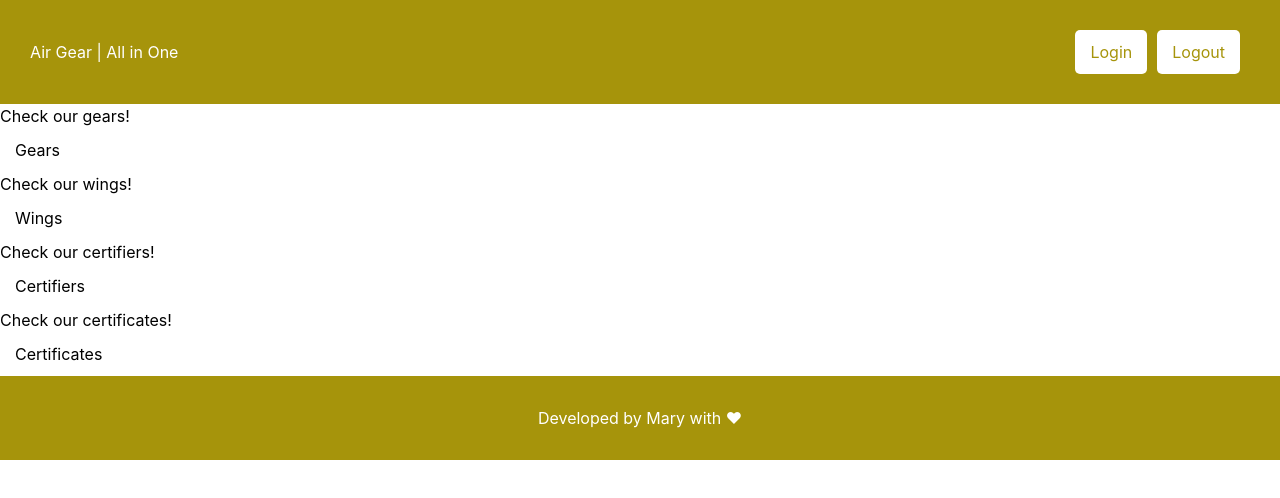
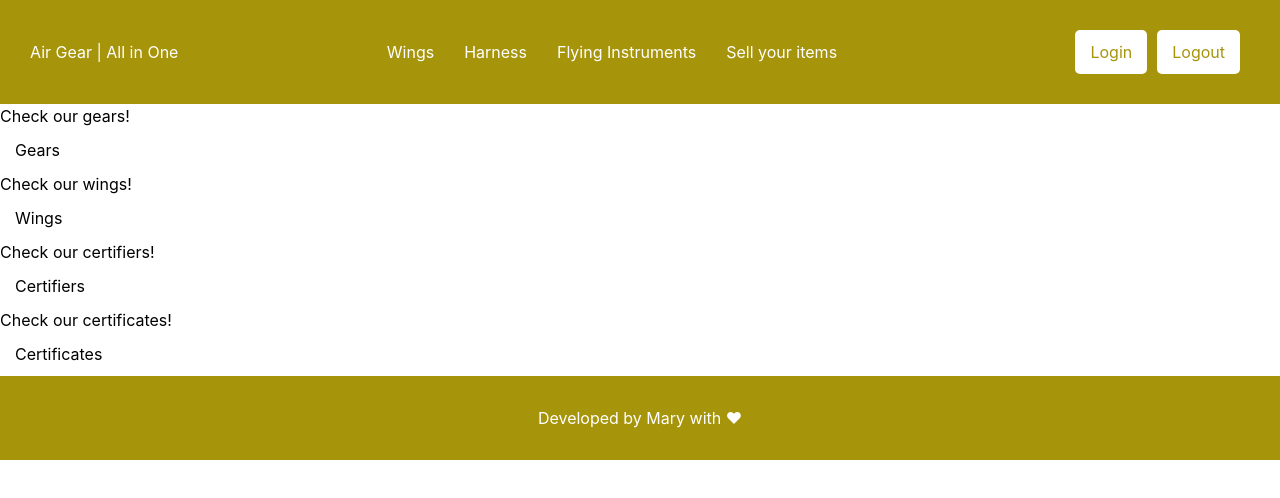
Before and after one commit to Maryamtehranizadeh/ChatrDasDo, a React (Vite) app: page / in a window 1280 px wide. Shown: the top 498 px of the page. Built offline with nearby package versions, Linux system fonts and the light colour scheme.

Commit message:
navbar, form

```diff
--- /dev/null
+++ b/src/components/Navbar.jsx
@@ -0,0 +1,13 @@
+import { NavLink } from "react-router-dom";
+function Navbar() {
+  return (
+    <nav>
+      <NavLink to="/wings">Wings</NavLink>
+      <NavLink to="/harnesses">Harness</NavLink>
+      <NavLink to="/instruments">Flying Instruments</NavLink>
+      <NavLink to="/addgear">Sell your items</NavLink>
+    </nav>
+  );
+}
+
+export default Navbar;
--- a/src/layouts/Header.jsx
+++ b/src/layouts/Header.jsx
@@ -1,6 +1,7 @@
 import styles from "./Header.module.css";
 import { useNavigate } from "react-router-dom";
 import { Link } from "react-router-dom";
+import Navbar from "../components/Navbar";
 
 function Header() {
   const navigate = useNavigate();
@@ -11,10 +12,10 @@ function Header() {
           <h2>Air Gear | All in One</h2>
         </Link>
       </div>
+      <div className={styles.navbar}>
+        <Navbar />
+      </div>
       <div>
-        {/* <Link to="/admin">
-          <button>Admin Panel</button>
-        </Link> */}
         <Link to="/auth">
           <button>Login</button>
         </Link>
--- a/src/layouts/Header.module.css
+++ b/src/layouts/Header.module.css
@@ -11,3 +11,10 @@
   background-color: var(--secondary-color);
   color: var(--primary-color);
 }
+.navbar {
+  display: flex;
+  flex-direction: row;
+}
+.navbar a {
+  margin-right: 30px;
+}
--- a/src/pages/AddGearPage.jsx
+++ b/src/pages/AddGearPage.jsx
@@ -5,8 +5,10 @@ import styles from "./AddGearPage.module.css";
 import { useQuery } from "@tanstack/react-query";
 import { getGearTypes } from "../utils/getAll";
 import { getCookie } from "../utils/cookie";
+import { useNavigate } from "react-router-dom";
 
 function AddGearPage() {
+  const navigate = useNavigate();
   const { data, isLoading, isError, error } = useQuery({
     queryKey: ["gear-types"],
     queryFn: getGearTypes,
@@ -34,7 +36,7 @@ function AddGearPage() {
   };
   const submitHandler = (event) => {
     event.preventDefault();
-    console.log(form);
+    // console.log(form);
     const { gear_type_id, name, brand, model, price, properties, currency } =
       form;
     axios
@@ -47,6 +49,7 @@ function AddGearPage() {
           model,
           price,
           currency,
+          properties,
         },
         {
           headers: {
@@ -55,8 +58,13 @@ function AddGearPage() {
           },
         }
       )
-      .then((response) => console.log(response))
-      .catch((error) => console.log(error.message));
+      .then((response) => {
+        console.log(response.data.id);
+        const itemId = response.data.id;
+        console.log(itemId);
+        navigate(`/itemdetails/${itemId}`);
+      })
+      .catch((error) => console.log(error));
   };
 
   return (
--- /dev/null
+++ b/src/pages/HarnessListPage.jsx
@@ -0,0 +1,9 @@
+import React from 'react'
+
+function HarnessListPage() {
+  return (
+    <div>HarnessListPage</div>
+  )
+}
+
+export default HarnessListPage
--- a/src/pages/ItemDetails.jsx
+++ b/src/pages/ItemDetails.jsx
@@ -1,9 +1,41 @@
-import React from 'react'
+import { useParams } from "react-router-dom";
+import { Link } from "react-router-dom";
+import { useQuery } from "@tanstack/react-query";
+import { getWings } from "../utils/getAll";
 
 function ItemDetails() {
+  const { data, isLoading, isError, error } = useQuery({
+    queryKey: ["wings"],
+    queryFn: getWings,
+  });
+  if (isLoading) {
+    return <h1>Loading...</h1>;
+  }
+  if (isError) {
+    return <h3>Error: {error.message}</h3>;
+  }
+  const { id } = useParams();
+
+  const thisItem = data?.data.find((item) => item.id === id);
   return (
-    <div>ItemDetails</div>
-  )
+    <div>
+      <h1>More details about this item:</h1>
+      <Link to="/wings">
+        <button>Back to the list</button>
+      </Link>
+      {isLoading ? (
+        <h2>Loading ... Please Wait!</h2>
+      ) : (
+        <div>
+          <h3>{thisItem?.name}</h3>
+          <hr />
+          <p>{thisItem.brand}</p>
+          <hr />
+          <span>{thisItem.price}</span>
+        </div>
+      )}
+    </div>
+  );
 }
 
-export default ItemDetails
+export default ItemDetails;
--- a/src/pages/WingDetails.jsx
+++ /dev/null
@@ -1,41 +0,0 @@
-import { useParams } from "react-router-dom";
-import { Link } from "react-router-dom";
-import { useQuery } from "@tanstack/react-query";
-import { getWings } from "../utils/getAll";
-
-function WingDetails() {
-  const { data, isLoading, isError, error } = useQuery({
-    queryKey: ["wings"],
-    queryFn: getWings,
-  });
-  if (isLoading) {
-    return <h1>Loading...</h1>;
-  }
-  if (isError) {
-    return <h3>Error: {error.message}</h3>;
-  }
-  const { id } = useParams();
-
-  const thisWing = data?.data.find((wing) => wing.id === id);
-  return (
-    <div>
-      <h1>More details about this wing:</h1>
-      <Link to="/wings">
-        <button>Back to the list</button>
-      </Link>
-      {isLoading ? (
-        <h2>Loading ... Please Wait!</h2>
-      ) : (
-        <div>
-          <h3>{thisWing?.name}</h3>
-          <hr />
-          <p>{thisWing.brand}</p>
-          <hr />
-          <span>{thisWing.price}</span>
-        </div>
-      )}
-    </div>
-  );
-}
-
-export default WingDetails;
--- a/src/pages/WingListPage.jsx
+++ b/src/pages/WingListPage.jsx
@@ -21,7 +21,7 @@ function WingListPage() {
         <button>Add your Wing</button>
       </Link>
       {data?.data.map((wing) => (
-        <Link to={`/wingdetails/${wing.id}`} key={wing.id}>
+        <Link to={`/itemdetails/${wing.id}`} key={wing.id}>
           <div className={styles.wing}>
             <h3>{wing.name}</h3>
             <p>{wing.brand}</p>
--- a/src/router/Router.jsx
+++ b/src/router/Router.jsx
@@ -10,11 +10,12 @@ import CertifierListPage from "../pages/CertifierListPage";
 import AddCertifierPage from "../pages/AddCertifierPage";
 import AddGearPage from "../pages/AddGearPage";
 import CertificateListPage from "../pages/CertificateListPage";
-import WingDetails from "../pages/WingDetails";
+import WingDetails from "../pages/ItemDetails";
 import CertifierDetails from "../pages/CertifierDetails";
 import SignupPage from "../pages/SignupPage";
 import GearListPage from "../pages/GearListPage";
 import InstrumentList from "../pages/InstrumentList";
+import HarnessListPage from "../pages/HarnessListPage";
 
 function Router() {
   return (
@@ -27,9 +28,11 @@ function Router() {
       <Route path="/signup" element={<SignupPage />} />
       <Route path="/*" element={<NotFound />} />
       <Route path="/wings" element={<WingListPage />} />
+      <Route path="/harnesses" element={<HarnessListPage />} />
+
       <Route path="/instruments" element={<InstrumentList />} />
       <Route path="/gears" element={<GearListPage />} />
-      <Route path="/wingdetails/:id" element={<WingDetails />} />
+      <Route path="/itemdetails/:id" element={<ItemDetails />} />
       <Route path="/certifiers" element={<CertifierListPage />} />
       <Route path="/certifierdetails/:id" element={<CertifierDetails />} />
       <Route path="/addgear" element={<AddGearPage />} />
```
